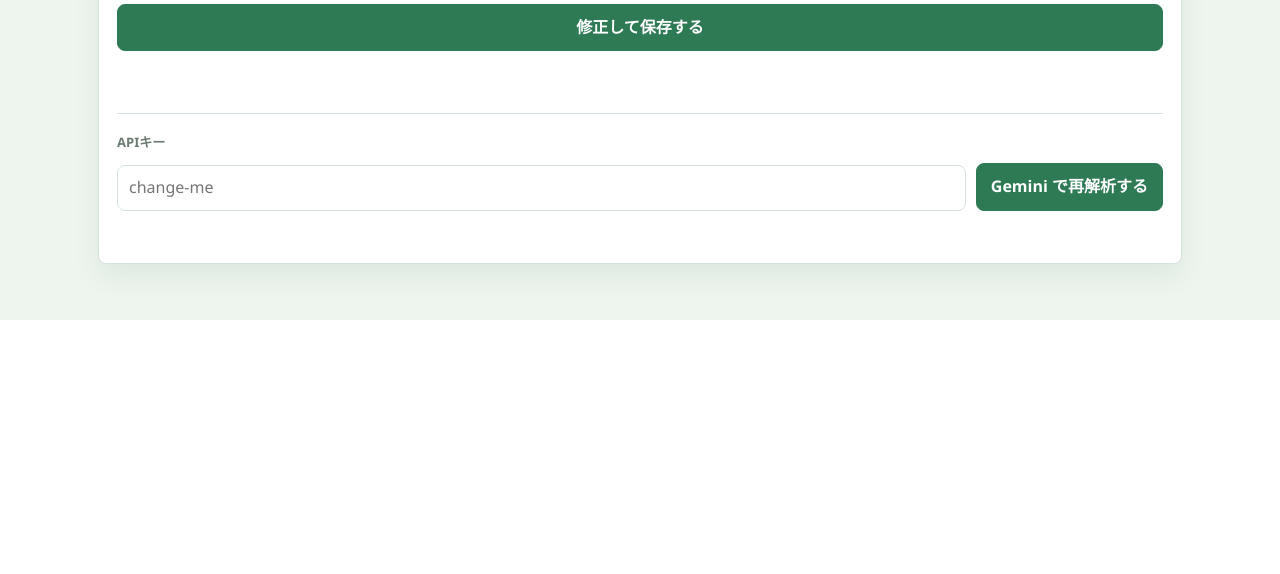
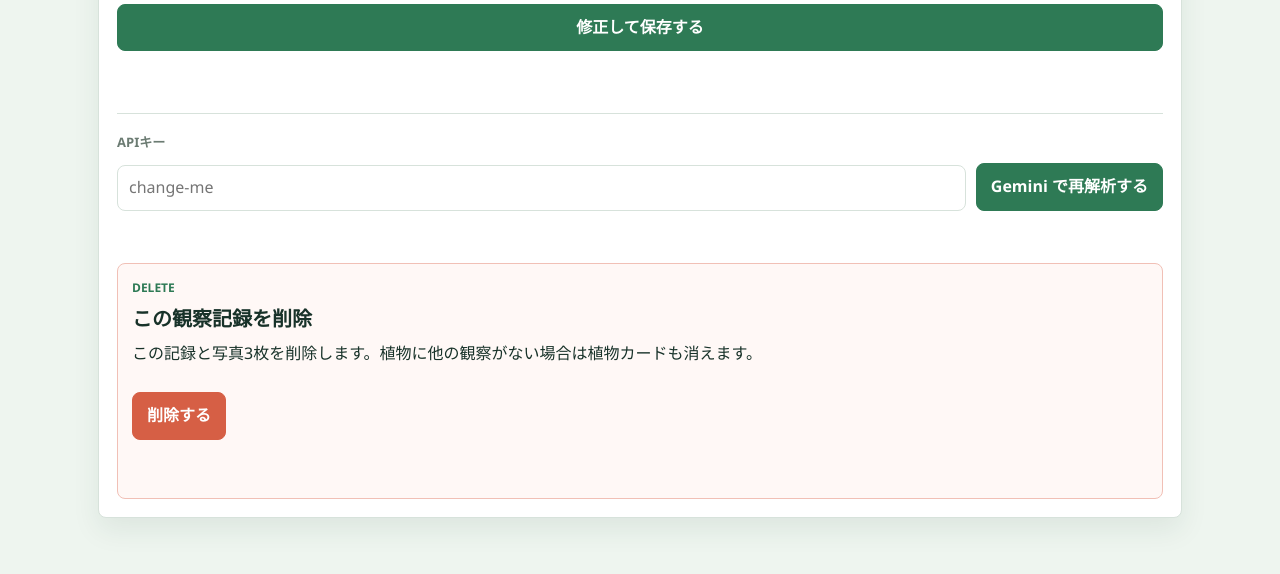
Before and after one commit to harunamitrader/AI-Plantgraphy, a FastAPI app: template server/app/web/templates/observation_detail.html in a window 1280 px wide. Shown: the part 2513-3087 px from the top of the page. Before the commit the page ends 2833 px from the top, so only its background shows below. Run offline with FastAPI, Linux system fonts and the light colour scheme; the template is opened without the code that fills it: most values are stand-ins (such as "Sample title", 1, 10 or a date in 2020); grey boxes marked "Sample" are stand-in pictures.

Commit message:
Add observation deletion

```diff
--- a/server/app/main.py
+++ b/server/app/main.py
@@ -12,6 +12,7 @@ from .services.discord_notify import notify_analysis_finished
 from .services.export_store import create_export_zip
 from .services.gemini_cli import analyze_images, normalize_confidence, normalize_result
 from .services.image_store import save_observation_images
+from .services.observation_cleanup import remove_observation_images
 
 ensure_data_dirs()
 
@@ -181,6 +182,15 @@ def correct_observation(
     return {"status": "corrected", "observation_id": observation_id, "plant_id": plant_id}
 
 
+@app.delete("/api/observations/{observation_id}", dependencies=[Depends(require_api_key)])
+def delete_observation(observation_id: str) -> dict:
+    observation = db.delete_observation(observation_id)
+    if observation is None:
+        raise HTTPException(status_code=404, detail="観察記録が見つかりません。")
+    remove_observation_images(observation["image1_path"])
+    return {"status": "deleted", "observation_id": observation_id}
+
+
 @app.get("/review", response_class=HTMLResponse)
 def review(request: Request) -> HTMLResponse:
     return templates.TemplateResponse(
--- a/server/app/web/static/style.css
+++ b/server/app/web/static/style.css
@@ -598,6 +598,16 @@ pre {
   gap: 12px;
 }
 
+.danger-zone {
+  display: grid;
+  gap: 10px;
+  margin-top: 18px;
+  padding: 14px;
+  border: 1px solid #f1c0b6;
+  border-radius: 8px;
+  background: #fff8f6;
+}
+
 .upload-form {
   display: grid;
   gap: 16px;
@@ -779,6 +789,13 @@ pre {
   color: #fff;
 }
 
+.btn-danger {
+  width: fit-content;
+  border-color: var(--coral);
+  background: var(--coral);
+  color: #fff;
+}
+
 .btn:disabled {
   cursor: wait;
   opacity: 0.6;
--- a/server/app/web/templates/observation_detail.html
+++ b/server/app/web/templates/observation_detail.html
@@ -180,6 +180,16 @@
         <button id="reanalyzeBtn" class="btn btn-primary" type="button">Gemini で再解析する</button>
       </div>
       <p id="reanalyzeStatus" class="action-status"></p>
+
+      <div class="danger-zone">
+        <div>
+          <p class="eyebrow">Delete</p>
+          <h3>この観察記録を削除</h3>
+          <p>この記録と写真3枚を削除します。植物に他の観察がない場合は植物カードも消えます。</p>
+        </div>
+        <button id="deleteBtn" class="btn btn-danger" type="button">削除する</button>
+        <p id="deleteStatus" class="action-status"></p>
+      </div>
     </section>
 
     <script>
@@ -285,6 +295,48 @@
         }
       });
 
+      document.getElementById('deleteBtn').addEventListener('click', async () => {
+        const apiKey = apiKeyInput.value.trim() || correctionApiKey.value.trim();
+        const status = document.getElementById('deleteStatus');
+        if (!apiKey) {
+          status.textContent = 'APIキーを入力してください。初期値は change-me です。';
+          status.className = 'action-status is-error';
+          return;
+        }
+        const ok = window.confirm('この観察記録と写真を削除します。元に戻せません。削除しますか？');
+        if (!ok) {
+          return;
+        }
+
+        localStorage.setItem('plant_dex_api_key', apiKey);
+        const btn = document.getElementById('deleteBtn');
+        btn.disabled = true;
+        status.textContent = '削除中...';
+        status.className = 'action-status';
+
+        try {
+          const response = await fetch('/api/observations/{{ observation.id }}', {
+            method: 'DELETE',
+            headers: {
+              'X-Plant-Dex-Api-Key': apiKey
+            }
+          });
+          const detail = await response.json();
+          if (!response.ok) {
+            throw new Error(detail.detail || '削除に失敗しました。');
+          }
+          status.textContent = '削除しました。一覧へ戻ります。';
+          status.className = 'action-status is-success';
+          window.setTimeout(() => {
+            window.location.href = '/observations';
+          }, 600);
+        } catch (err) {
+          status.textContent = 'エラー: ' + err.message;
+          status.className = 'action-status is-error';
+          btn.disabled = false;
+        }
+      });
+
       async function pollReanalysisStatus() {
         const status = document.getElementById('reanalyzeStatus');
         const maxAttempts = 72;
```
Also changed, not shown: server/app/db.py (+14 -0 lines), server/app/services/observation_cleanup.py (added, +20 -0 lines).
